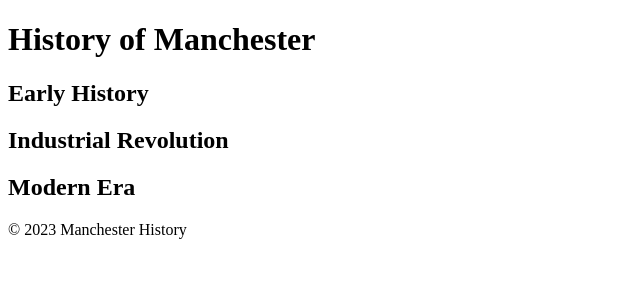
After one commit to kittipongz2005/My_webdev, a Flask app: page /history in a window 1280 px wide. The commit adds this page. Shown: the top 300 px of the page, without its empty margins (0-640 px from the left). Run offline with Flask 3, Linux system fonts and the light colour scheme.

Commit message:
เพิ่ม history.html

```diff
--- a/Manchester/app.py
+++ b/Manchester/app.py
@@ -85,6 +85,10 @@ def logout():
     logout_user()
     return redirect(url_for('login'))
 
+@app.route('/history')
+def history():
+    return render_template('history.html', user=current_user)
+
 
 
 if __name__ == '__main__':
--- a/Manchester/templates/dashboard.html
+++ b/Manchester/templates/dashboard.html
@@ -82,13 +82,13 @@
                         <a class="nav-link active" href="#" onclick="location.reload()">Home</a>
                     </li>
                     <li class="nav-item">
-                        <a class="nav-link" href="#">History</a>
+                        <a class="nav-link" href="\history">History</a>
                     </li>
                     <li class="nav-item">
-                        <a class="nav-link" href="#">Players</a>
+                        <a class="nav-link" href="\players">Players</a>
                     </li>
                     <li class="nav-item">
-                        <a class="nav-link" href="#">Next Match</a>
+                        <a class="nav-link" href="\nextmatch">Next Match</a>
                     </li>
                     <!-- Login/Logout -->
                     <li class="nav-item">
--- /dev/null
+++ b/Manchester/templates/history.html
@@ -0,0 +1,36 @@
+<!DOCTYPE html>
+<html lang="en">
+
+<head>
+    <meta charset="UTF-8">
+    <meta name="viewport" content="width=device-width, initial-scale=1.0">
+    <title>History of Manchester</title>
+    <!-- ...existing code... -->
+</head>
+
+<body>
+    <header>
+        <h1>History of Manchester</h1>
+        <!-- ...existing code... -->
+    </header>
+    <main>
+        <section>
+            <h2>Early History</h2>
+            <p><!-- ...content about early history... --></p>
+        </section>
+        <section>
+            <h2>Industrial Revolution</h2>
+            <p><!-- ...content about industrial revolution... --></p>
+        </section>
+        <section>
+            <h2>Modern Era</h2>
+            <p><!-- ...content about modern era... --></p>
+        </section>
+    </main>
+    <footer>
+        <p>&copy; 2023 Manchester History</p>
+        <!-- ...existing code... -->
+    </footer>
+</body>
+
+</html>
--- a/Manchester/templates/home.html
+++ b/Manchester/templates/home.html
@@ -85,10 +85,10 @@
                         <a class="nav-link" href="/login">History</a>
                     </li>
                     <li class="nav-item">
-                        <a class="nav-link" href="/login">Players</a>
+                        <a class="nav-link" href="/login">players</a>
                     </li>
                     <li class="nav-item">
-                        <a class="nav-link" href="/login">Next Match</a>
+                        <a class="nav-link" href="/login">Next match</a>
                     </li>
                     <!-- Login/Logout -->
                     <li class="nav-item">
```
Also changed, not shown: 1 other file.
